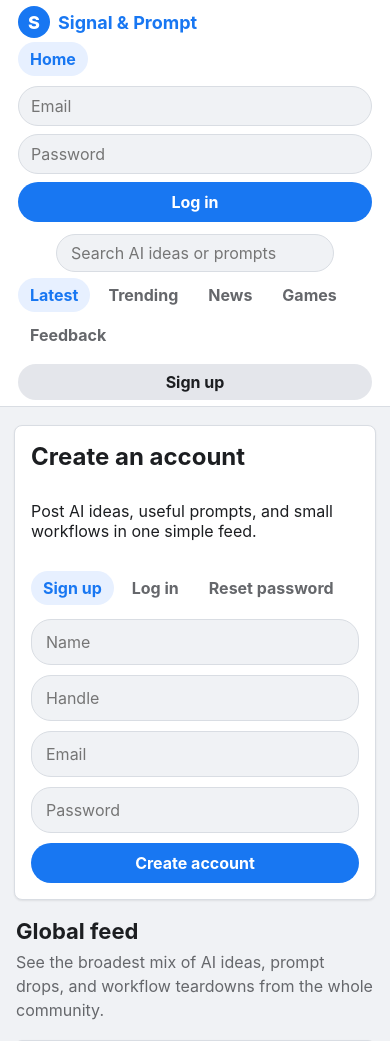
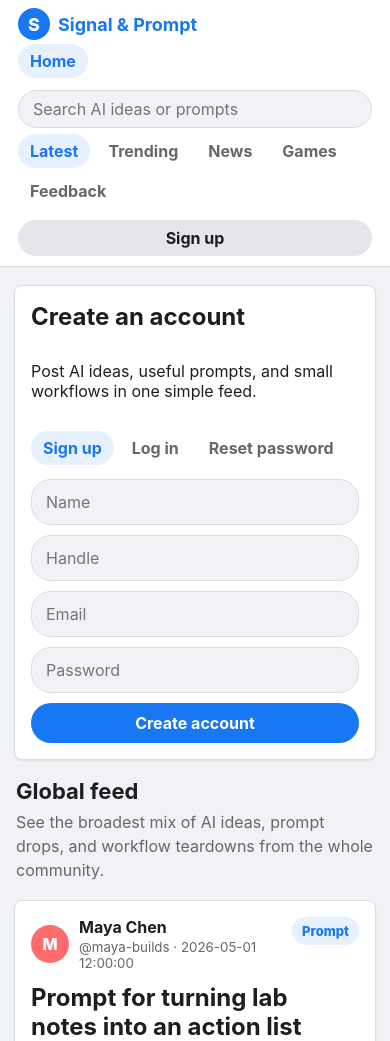
Before and after one commit to hieppham8083-afk/aipromptsocial, a Flask app: page / in a window 390 px wide. Shown: the top 1041 px of the page. Run offline with Flask 3, Linux system fonts and the light colour scheme; data comes from the database, SQL or seed files in the repository.

Commit message:
Clean up header auth layout

```diff
--- a/static/styles.css
+++ b/static/styles.css
@@ -24,10 +24,10 @@ a { color: inherit; text-decoration: none; }
   top: 0;
   z-index: 10;
   display: grid;
-  grid-template-columns: auto minmax(0, 1fr) auto;
+  grid-template-columns: minmax(0, 1fr) minmax(360px, 640px) minmax(0, 1fr);
   gap: 12px 18px;
-  align-items: center;
-  padding: 6px 18px;
+  align-items: start;
+  padding: 8px 18px 10px;
   background: var(--panel);
   border-bottom: 1px solid var(--line);
 }
@@ -54,6 +54,7 @@ a { color: inherit; text-decoration: none; }
 .top-actions {
   justify-content: flex-end;
   gap: 8px;
+  align-self: start;
 }
 
 .account-stack {
@@ -64,12 +65,14 @@ a { color: inherit; text-decoration: none; }
 
 .top-left {
   gap: 10px;
-  align-items: flex-start;
+  align-items: center;
+  min-width: 0;
 }
 
 .brand-stack {
   display: grid;
   gap: 4px;
+  min-width: 0;
 }
 
 .top-center {
@@ -77,6 +80,7 @@ a { color: inherit; text-decoration: none; }
   justify-items: center;
   gap: 6px;
   min-width: 0;
+  width: 100%;
 }
 
 .brand {
@@ -155,18 +159,20 @@ select {
 }
 
 .searchbar input {
-  width: min(460px, 40vw);
+  width: min(620px, 100%);
   padding: 8px 14px;
 }
 
 .login-strip {
   display: flex;
   gap: 8px;
-  width: 100%;
+  width: auto;
+  flex: 0 1 auto;
+  min-width: 0;
 }
 
 .login-strip input {
-  width: 125px;
+  width: 160px;
   padding: 9px 12px;
 }
 
@@ -213,6 +219,12 @@ select {
   flex-wrap: wrap;
 }
 
+.searchbar {
+  width: 100%;
+  display: flex;
+  justify-content: center;
+}
+
 .content,
 .feed-list {
   display: grid;
@@ -223,6 +235,7 @@ select {
   justify-content: flex-start;
   gap: 8px;
   margin-bottom: 0;
+  flex-wrap: wrap;
 }
 
 .header-tabs a,
@@ -239,6 +252,33 @@ select {
 .feed-tabs a.active {
   color: var(--blue);
   background: #e7f0ff;
+}
+
+@media (max-width: 1180px) {
+  .topbar {
+    grid-template-columns: 1fr;
+    justify-items: stretch;
+  }
+
+  .top-left,
+  .top-center,
+  .top-actions {
+    justify-content: center;
+  }
+
+  .top-left {
+    flex-wrap: wrap;
+  }
+
+  .top-actions {
+    justify-content: center;
+  }
+
+  .login-strip {
+    justify-content: center;
+    flex-wrap: wrap;
+    width: 100%;
+  }
 }
 
 .panel {
--- a/templates/base.html
+++ b/templates/base.html
@@ -44,13 +44,6 @@
             {% endif %}
           </nav>
         </div>
-        {% if not current_user %}
-          <form class="login-strip" method="post" action="{{ url_for('login') }}">
-            <input type="email" name="email" placeholder="Email" required>
-            <input type="password" name="password" placeholder="Password" required>
-            <button type="submit">Log in</button>
-          </form>
-        {% endif %}
       </div>
 
       <div class="top-center">
```
